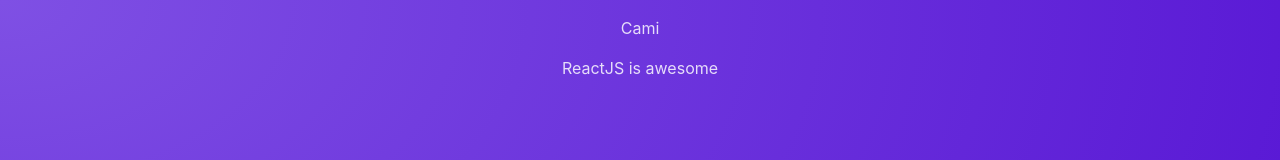
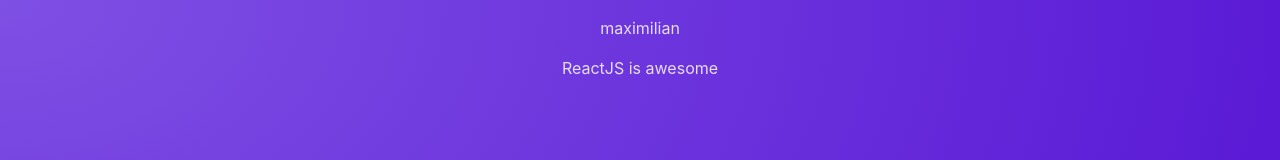
Before and after one commit to CamiSerantoni/RxRefresher, a React (Vite) app: page / in a window 1280 px wide. Shown: the top 160 px of the page. Built offline with nearby package versions, Linux system fonts and the light colour scheme.

Commit message:
outputting dynamic values

```diff
--- a/src/components/Post.jsx
+++ b/src/components/Post.jsx
@@ -1,8 +1,13 @@
+
+const names = [ 'maximilian', 'manuel']
+
 function Post(){
+
+    const chosenName = Math.random() > 0.5 ? names[0] : names[1]
 
     return <div>
         <p>
-            Cami
+          {chosenName}
         </p>
         <p>ReactJS is awesome</p>
     </div>
```
